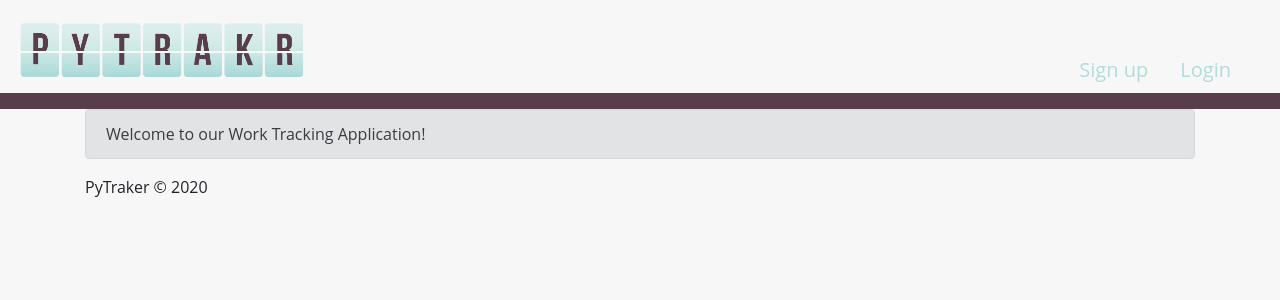
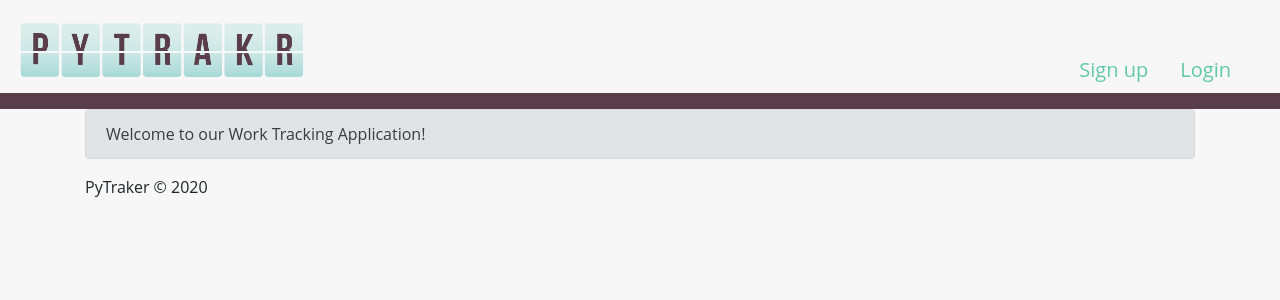
Before and after one commit to faithmcqueen/PyTrakr, a Django app: page / in a window 1280 px wide. Shown: the top 300 px of the page. Run offline with Django 3.2, Linux system fonts and the light colour scheme; data comes from the database, SQL or seed files in the repository; both versions use the stored data as it was after the commit; some libraries are stand-ins or nearby versions.

Commit message:
final updates to read me

```diff
--- a/PyTraker/tracker/PyTraker/static/Sass/style.css
+++ b/PyTraker/tracker/PyTraker/static/Sass/style.css
@@ -17,7 +17,7 @@ body {
 
 a {
   text-decoration: none;
-  color: #b0dcda;
+  color: #61C9A8;
 }
 a:hover {
   text-decoration: none;
--- a/PyTraker/tracker/PyTraker/templates/PyTraker/invoice.html
+++ b/PyTraker/tracker/PyTraker/templates/PyTraker/invoice.html
@@ -1,5 +1,5 @@
 {% extends "PyTraker/header.html" %}
-{% load mathfilters %}
+
 
 
 {% block content %}
--- a/PyTraker/tracker/tracker/settings.py
+++ b/PyTraker/tracker/tracker/settings.py
@@ -35,8 +35,7 @@ INSTALLED_APPS = [
     'django.contrib.sessions',
     'django.contrib.messages',
     'django.contrib.staticfiles',
-    'PyTraker.apps.PytrakerConfig',
-    'mathfilters'
+    'PyTraker.apps.PytrakerConfig'
 
 
 ]
```
Also changed, not shown: AlexaPerez/LearningNotes/README.md, AlexaPerez/ProjectCode/README.md, PyTraker/tracker/db.sqlite3, README.md, images/erd.png.
